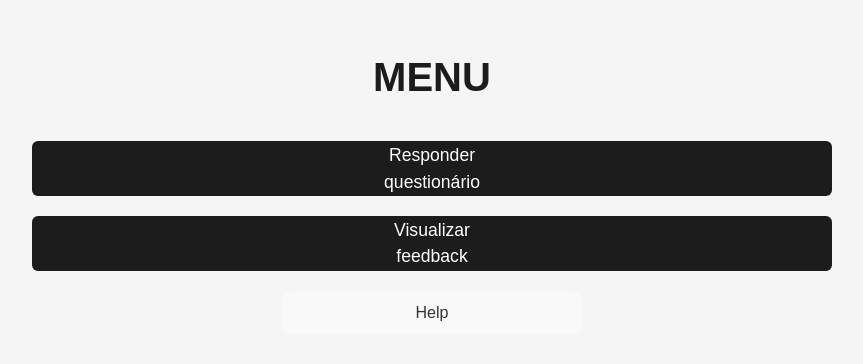
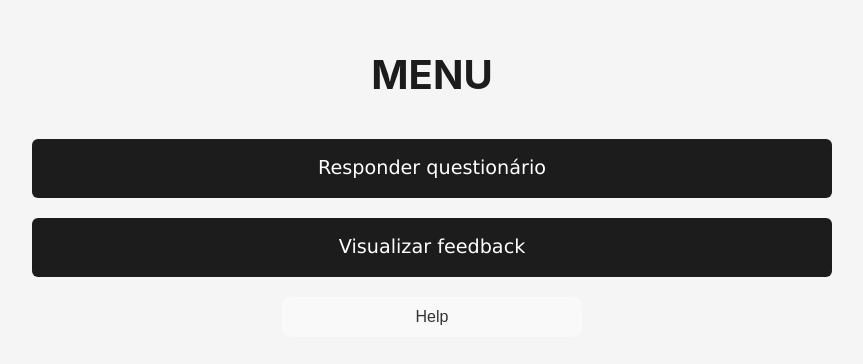
Before and after one commit to leticialunaz/EduTrack-App, a React app in the folder frontend/: page /menuAluno in a window 1280 px wide. Shown: the part 206-570 px from the top of the page, without its empty margins (208-1071 px from the left). Built offline with nearby package versions, Linux system fonts and the light colour scheme; the HTML template or start-up script is replaced by a standard one.

Commit message:
corrigidos alguns erros

```diff
--- /dev/null
+++ b/frontend/src/css/styleMenu.css
@@ -0,0 +1,125 @@
+/* Reset básico */
+* {
+  margin: 0;
+  padding: 0;
+  box-sizing: border-box;
+}
+
+html, body {
+  height: 100%;
+  font-family: Arial, sans-serif;
+  background-color: #f5f5f5;
+  margin: 0;
+  padding: 0;
+  display: block;
+  place-items: initial;
+  min-height: auto;
+  min-width: auto;
+  color: #333;
+}
+
+#root {
+  height: 100vh ;
+  max-width: none;
+  margin: 0;
+  padding: 0;
+  display: flex;
+  justify-content: center;
+  align-items: center;
+  text-align: initial;
+}
+
+/* Container principal para centralizar toda a página */
+.menu-container {
+  display: flex;
+  flex-direction: column;
+  justify-content: center;
+  align-items: center;
+  width: 100%;
+  max-width: 500px;
+  padding: 40px;
+  box-sizing: border-box;
+  text-align: center;
+}
+
+nav ul {
+  list-style: none;
+  padding: 0;
+  margin: 0;
+  display: flex;
+  flex-direction: column;
+  align-items: center;
+  gap: 20px;
+}
+
+nav li {
+  width: 100%;
+  max-width: 300px;
+  display: flex;
+  justify-content: center;
+  white-space: nowrap;
+}
+
+#menu-title {
+  display: flex;
+  justify-content: center;
+  align-items: center;
+  font-size: 2.5em;
+  color: #1c1c1c;
+  font-weight: bold;
+  margin-bottom: 40px;
+  text-align: center;
+  font-family: Inter, Inter;
+  line-height: 1.2;
+}
+
+.botaoquest,
+.botaofeedback {
+  display: flex;
+  background-color: #1c1c1c;
+  color: white;
+  padding: 15px 400px;
+  border: none;
+  border-radius: 6px;
+  cursor: pointer;
+  text-decoration: none;
+  text-align: center;
+  transition: background-color 0.3s ease;
+  justify-content: center;
+  align-items: center;
+  width: 30%;
+  font-size: 1.2em;
+  font-weight: 500;
+  font-family: 'Lucida Sans', 'Lucida Sans Regular', 'Lucida Grande', 'Lucida Sans Unicode', Geneva, Verdana, sans-serif;
+}
+
+.botaoquest:hover,
+.botaofeedback:hover {
+  background-color: #333;
+  color: white;
+  text-decoration: none;
+}
+
+button {
+  display: flex;
+  justify-content: center;
+  align-items: center;
+  color: #333;
+  padding: 10px 24px;
+  border-radius: 8px;
+  cursor: pointer;
+  transition: background-color 0.3s ease;
+  font-size: 1em;
+  width: 100%;
+  max-width: 300px;
+  font-family: Arial, sans-serif;
+  font-weight: normal;
+}
+
+
+/* Estilo para o container de help */
+.help-container {
+  margin-top: 20px;
+  max-width: 400px;
+  width: 100%;
+}
--- a/frontend/src/css/styles.css
+++ /dev/null
@@ -1,124 +0,0 @@
-/* Reset básico */
-* {
-  margin: 0;
-  padding: 0;
-  box-sizing: border-box;
-}
-
-html, body {
-  height: 100% !important;
-  font-family: Arial, sans-serif !important;
-  background-color: #f5f5f5 !important;
-  margin: 0 !important;
-  padding: 0 !important;
-  display: block !important;
-  place-items: initial !important;
-  min-height: auto !important;
-  min-width: auto !important;
-  color: #333 !important;
-}
-
-#root {
-  height: 100vh !important;
-  max-width: none !important;
-  margin: 0 !important;
-  padding: 0 !important;
-  display: flex !important;
-  justify-content: center !important;
-  align-items: center !important;
-  text-align: initial !important;
-}
-
-/* Container principal para centralizar toda a página */
-.menu-container {
-  display: flex;
-  flex-direction: column;
-  justify-content: center;
-  align-items: center;
-  width: 100%;
-  max-width: 500px;
-  padding: 40px;
-  box-sizing: border-box;
-  text-align: center;
-}
-
-nav ul {
-  list-style: none;
-  padding: 0;
-  margin: 0;
-  display: flex;
-  flex-direction: column;
-  align-items: center;
-  gap: 20px;
-}
-
-nav li {
-  width: 100%;
-  max-width: 300px;
-  display: flex;
-  justify-content: center;
-}
-
-#menu-title {
-  display: flex !important;
-  justify-content: center !important;
-  align-items: center !important;
-  font-size: 2.5em !important;
-  color: #1c1c1c !important;
-  font-weight: bold !important;
-  margin-bottom: 40px !important;
-  text-align: center !important;
-  font-family: Arial, sans-serif !important;
-  line-height: 1.2 !important;
-}
-
-.botaoquest,
-.botaofeedback {
-  display: flex !important;
-  background-color: #1c1c1c !important;
-  color: white !important;
-  padding: 1px 400px !important;
-  border: none !important;
-  border-radius: 6px !important;
-  cursor: pointer !important;
-  text-decoration: none !important;
-  text-align: center !important;
-  transition: background-color 0.3s ease !important;
-  justify-content: center !important;
-  align-items: center !important;
-  width: 30% !important;
-  font-size: 1.1em !important;
-  font-weight: 500 !important;
-  font-family: Arial, sans-serif !important;
-}
-
-.botaoquest:hover,
-.botaofeedback:hover {
-  background-color: #333 !important;
-  color: white !important;
-  text-decoration: none !important;
-}
-
-button {
-  display: flex !important;
-  justify-content: center !important;
-  align-items: center !important;
-  color: #333 !important;
-  padding: 12px 24px !important;
-  border-radius: 8px !important;
-  cursor: pointer !important;
-  transition: background-color 0.3s ease !important;
-  font-size: 1em !important;
-  width: 100% !important;
-  max-width: 300px !important;
-  font-family: Arial, sans-serif !important;
-  font-weight: normal !important;
-}
-
-
-/* Estilo para o container de help */
-.help-container {
-  margin-top: 20px;
-  max-width: 400px;
-  width: 100%;
-}
--- a/frontend/src/pages/aluno/MenuAluno.jsx
+++ b/frontend/src/pages/aluno/MenuAluno.jsx
@@ -1,6 +1,6 @@
 import React, { useState } from 'react';
 import { Link } from 'react-router-dom';
-import '../../css/styles.css';
+import '../../css/styleMenu.css';
 
 export default function MenuAluno() {
   const [help, setHelp] = useState(false);
```
Also changed, not shown: frontend/src/components/Sidebar.jsx (added), 2 other files (tests, documents, lock files or other folders).
